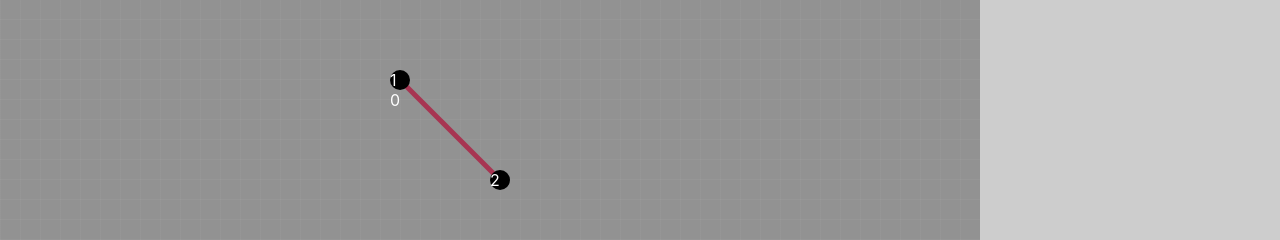
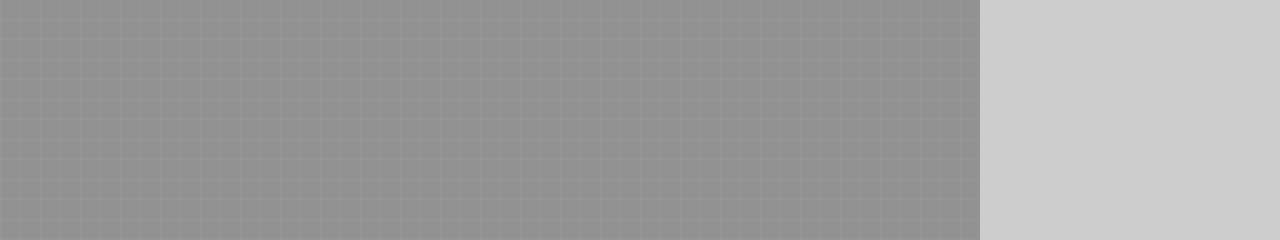
Before and after one commit to AdamMarciniak/pipe-network-analysis, a React (Create React App) app: page / in a window 1280 px wide. Shown: the part 390-630 px from the top of the page. Built offline with nearby package versions, Linux system fonts and the light colour scheme.

Commit message:
Started new node behavior

```diff
--- a/src/App.js
+++ b/src/App.js
@@ -1,220 +1,79 @@
 import React, { useRef, useEffect, useState, useCallback } from 'react'
-import logo from './logo.svg'
 import './App.css'
 import Draggable from 'react-draggable'
-import findLoops from './getLoops'
-import getGraph from './getGraph'
 
-const Pivots = props => {
-  const handleDrag1 = (e, data) => {
-    const [x, y] = [data.x + 10, data.y + 10]
-    props.setPivotPositions({ ...props.pivotPositions, x1: x, y1: y })
-  }
+const Node = props => {
+  const [positionHistory, setPositionHistory] = useState([
+    props.x - 10,
+    props.y - 10,
+  ])
 
-  const handleDrag2 = (e, data) => {
-    const [x, y] = [data.x + 10, data.y + 10]
-    props.setPivotPositions({ ...props.pivotPositions, x2: x, y2: y })
+  const [draggableDisabled, setDraggableDisabled] = useState(false)
+
+  const handleDrag = (e, data) => {
+    console.log(data)
+    props.setNodes(
+      props.nodes.map(node =>
+        node.id === props.id
+          ? { id: props.id, x: e.x - 10, y: e.y - 10 }
+          : node,
+      ),
+    )
   }
 
   return (
     <div>
       <Draggable
         defaultPosition={{
-          x: props.startPosition.x1 - 10,
-          y: props.startPosition.y1 - 10,
+          x: props.x - 10,
+          y: props.y - 10,
         }}
-        onDrag={handleDrag1}
         grid={[20, 20]}
+        onStop={handleDrag}
       >
-        <div className="pivot" ref={props.pivotRef1}>{`1 ${props.id}`}</div>
-      </Draggable>
-
-      <Draggable
-        defaultPosition={{
-          x: props.startPosition.x2 - 10,
-          y: props.startPosition.y2 - 10,
-        }}
-        onDrag={handleDrag2}
-        grid={[20, 20]}
-      >
-        <div className="pivot" ref={props.pivotRef2}>
-          2
-        </div>
+        <div className="pivot" onClick={e => e.stopPropagation()}></div>
       </Draggable>
     </div>
   )
 }
 
-const Line = props => {
-  return (
-    <svg>
-      <line
-        className="pipeLine"
-        x1={`${props.pivotPositions.x1}`}
-        y1={`${props.pivotPositions.y1}`}
-        x2={`${props.pivotPositions.x2}`}
-        y2={`${props.pivotPositions.y2}`}
-      />
-    </svg>
-  )
-}
-
-const Pipe = props => {
-  const startPosition = { x1: 400, y1: 400, x2: 500, y2: 500 }
-  const [pivotPositions, setPivotPositions] = useState(startPosition)
-  const pivotRef1 = useRef(null)
-  const pivotRef2 = useRef(null)
-
-  useEffect(() => {
-    props.changePipe(props.id, pivotPositions)
-  }, [pivotPositions])
-
-  return (
-    <div className="pipe">
-      <Pivots
-        setPivotPositions={setPivotPositions}
-        pivotRef1={pivotRef1}
-        pivotRef2={pivotRef2}
-        startPosition={startPosition}
-        setPivotPositions={setPivotPositions}
-        pivotPositions={pivotPositions}
-        id={props.id}
-      />
-      <Line pivotPositions={pivotPositions} />
-    </div>
-  )
-}
-
-function areConnectionsEqual(a, b) {
-  if (a === b) return true
-  if (a == null || b == null) return false
-  if (a.length !== b.length) return false
-  for (var i = 0; i < a.length; ++i) {
-    for (var j = 0; j < a[i].length; ++j) {
-      if (a[i][j] !== b[i][j]) return false
-    }
-  }
-  return true
+function round(number, increment) {
+  return Math.round(number / increment) * increment
 }
 
 function App() {
-  const [pipes, setPipes] = useState([
-    { id: 0, x1: null, y1: null, x2: null, y2: null },
-  ])
+  const [nodes, setNodes] = useState([])
+  const workspaceRef = useRef()
 
-  const [connections, setConnections] = useState([])
+  const getNewNodeId = () => {
+    const allIds = nodes.map(node => node.id)
+    const maxId = Math.max(...allIds)
+    return maxId !== -Infinity ? maxId + 1 : 0
+  }
 
-  const [groups, setGroups] = useState([])
-
-  const [loops, setLoops] = useState([])
-
-  const [polygons, setPolygons] = useState([])
-
-  const addPipe = () => {
-    const getNewId = () => {
-      if (pipes.length > 0) {
-        return pipes[pipes.length - 1].id + 1
-      } else {
-        return 0
+  const addNode = e => {
+    if (e.shiftKey) {
+      const rect = workspaceRef.current.getBoundingClientRect()
+      const left = rect.left
+      const top = rect.top
+      const x = round(e.clientX - left, 20)
+      const y = round(e.clientY - top, 20)
+      const currentCoordinates = nodes.map(node => [node.x, node.y])
+      if (!currentCoordinates.includes([x, y])) {
+        setNodes([...nodes, { id: getNewNodeId(), x: x, y: y }])
       }
     }
-
-    setPipes([
-      ...pipes,
-      { id: getNewId(), x1: null, y1: null, x2: null, y2: null },
-    ])
-  }
-
-  const changePipe = (id, pivots) => {
-    const newPipes = pipes.filter(pipe => pipe['id'] !== id)
-    setPipes([...newPipes, { id: id, ...pivots }])
   }
 
   useEffect(() => {
-    const newConnections = []
-    let idx = 0
-    pipes.forEach(pipe => {
-      pipes.slice(idx).forEach(otherPipe => {
-        if (pipe.id !== otherPipe.id) {
-          if (pipe.x1 === otherPipe.x1 && pipe.y1 === otherPipe.y1) {
-            newConnections.push({
-              ids: [pipe.id, otherPipe.id],
-              connectors: [1, 1],
-            })
-          }
-
-          if (pipe.x2 === otherPipe.x2 && pipe.y2 === otherPipe.y2) {
-            newConnections.push({
-              ids: [pipe.id, otherPipe.id],
-              connectors: [2, 2],
-            })
-          }
-
-          if (pipe.x1 === otherPipe.x2 && pipe.y1 === otherPipe.y2) {
-            newConnections.push({
-              ids: [pipe.id, otherPipe.id],
-              connectors: [1, 2],
-            })
-          }
-
-          if (pipe.x2 === otherPipe.x1 && pipe.y2 === otherPipe.y1) {
-            newConnections.push({
-              ids: [pipe.id, otherPipe.id],
-              connectors: [2, 1],
-            })
-          }
-        }
-      })
-      idx += 1
-    })
-
-    if (
-      !areConnectionsEqual(newConnections, connections) &&
-      newConnections.length !== 0
-    ) {
-      setConnections(newConnections)
-    }
-  }, [pipes, setConnections, connections])
-
-  const triggerFind = () => {
-    const newPipes = []
-    pipes.forEach(pipe => {
-      newPipes.push({
-        id: pipe.id,
-        point1: { id: 0, coord: [pipe.x1, pipe.y1], group: null },
-        point2: { id: 0, coord: [pipe.x2, pipe.y2], group: null },
-      })
-    })
-    const graphs = getGraph(newPipes)
-    console.log(JSON.stringify(newPipes))
-    const loops = findLoops(graphs.graph)
-    setLoops(loops)
-    setGroups(graphs.coords)
-  }
-
-  useEffect(() => {
-    const polygons = []
-    loops.forEach(loop => {
-      const polygon = []
-      loop.forEach(node => {
-        groups.forEach(group => {
-          if (group[0] === node) {
-            polygon.push(group[1])
-          }
-        })
-      })
-      polygons.push(polygon)
-    })
-    setPolygons(polygons)
-  }, [loops, groups])
+    console.log(nodes)
+  }, [nodes])
 
   return (
     <div className="App">
       <div className="toolbar">
-        <button className="toolbarButton" onClick={addPipe}>
-          +
-        </button>
-        <button className="toolbarButton" onClick={e => triggerFind()}>
+        <button className="toolbarButton">+</button>
+        <button className="toolbarButton">
           <svg width="11" height="13" viewBox="0 0 11 13" fill="none">
             <path
               d="M10.4972 6.50046L0.337715 12.3661L0.337715 0.634859L10.4972 6.50046Z"
@@ -224,32 +83,16 @@
         </button>
       </div>
 
-      <div className="workspace">
-        {pipes.map(pipe => {
-          return <Pipe key={pipe.id} id={pipe.id} changePipe={changePipe} />
-        })}
-
-        <svg>
-          {polygons.map(poly => {
-            let polyString = ''
-            poly.forEach(coord => {
-              polyString += `${coord[0]},${coord[1]} `
-            })
-
-            return <polygon key={Math.random()} points={polyString} />
-          })}
-        </svg>
-
-        {groups.map(group => {
+      <div className="workspace" ref={workspaceRef} onClick={addNode}>
+        {nodes.map(node => {
           return (
-            <div
-              key={'group' + group[0]}
-              className="group"
-              style={{
-                top: `${group[1][1] - 20}px`,
-                left: `${group[1][0] - 20}px`,
-              }}
-            />
+            <Node
+              x={node.x}
+              y={node.y}
+              id={node.id}
+              nodes={nodes}
+              setNodes={setNodes}
+            ></Node>
           )
         })}
         <div className="gridLines" />
```
